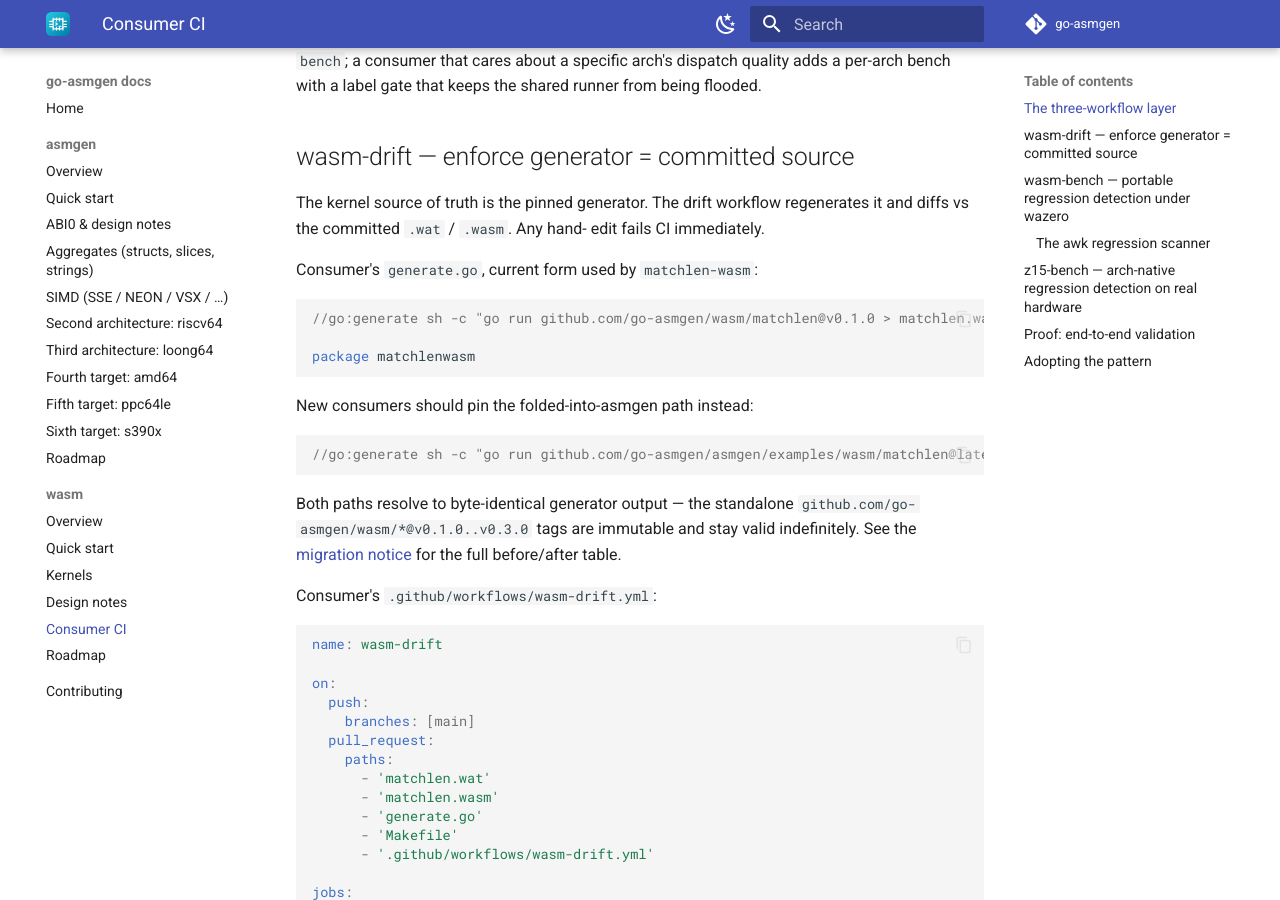
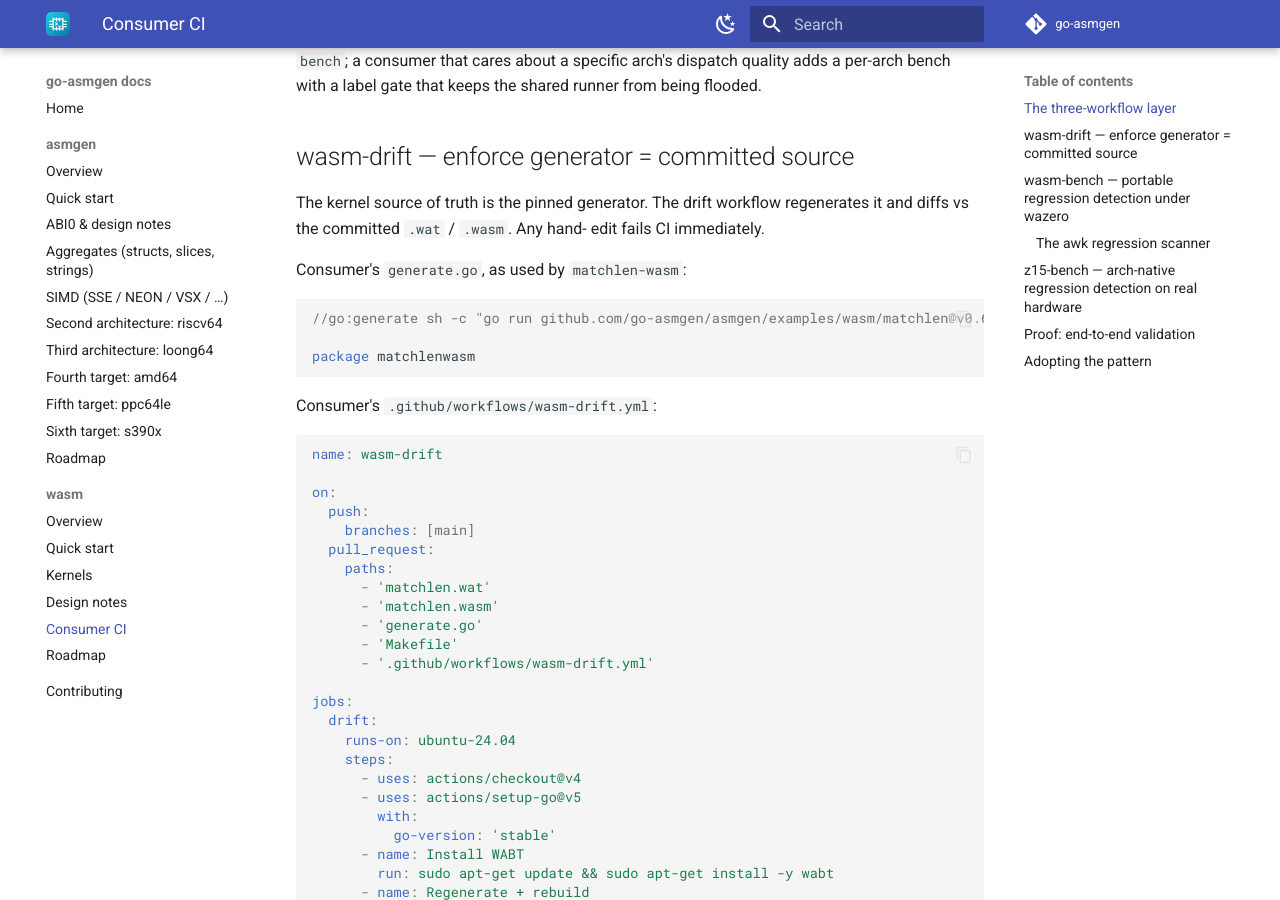
Before and after one commit to go-asmgen/docs, an MkDocs documentation site: the page built from docs/wasm/consumer-ci.md, in a window 1280 px wide and 900 px high, scrolled down 788 px. Built offline with MkDocs 1.6.1 and Material for MkDocs 9.7.7, drawn with Linux system fonts in a browser that asks for light colours; the version menu is left out.

Commit message:
docs/wasm: retire standalone repo references
Standalone github.com/go-asmgen/wasm repo is being deleted (the fold
into go-asmgen/asmgen is complete + verified end-to-end). Removing
the 'legacy path still works' claims that would become untrue after
deletion:

  index.md      — 'Was previously a sibling module' admonition now
                  says the standalone repo has been retired; drops
                  the 'consumers pinning the old path continue to
                  work' promise.
  quickstart.md — go run command pinned at asmgen@v0.6.0 (was
                  @latest); dropped the 'Legacy path still works'
                  admonition entirely.
  consumer-ci.md — generate.go example now shows the actual current
                  matchlen-wasm pin (asmgen/examples/wasm/matchlen@v0.6.0)
                  as the ONLY option; dropped the 'both paths
                  resolve to byte-identical output' paragraph and
                  the migration-notice cross-link.

Anyone landing on the docs now sees the current source of truth
without the legacy scaffolding.

Co-Authored-By: Claude Opus 4.8 <noreply@anthropic.com>

````diff
--- a/docs/wasm/consumer-ci.md
+++ b/docs/wasm/consumer-ci.md
@@ -44,25 +44,13 @@ The kernel source of truth is the pinned generator. The drift workflow
 regenerates it and diffs vs the committed `.wat` / `.wasm`. Any hand-
 edit fails CI immediately.
 
-Consumer's `generate.go`, current form used by `matchlen-wasm`:
+Consumer's `generate.go`, as used by `matchlen-wasm`:
 
 ```go
-//go:generate sh -c "go run github.com/go-asmgen/wasm/matchlen@v0.1.0 > matchlen.wat"
+//go:generate sh -c "go run github.com/go-asmgen/asmgen/examples/wasm/matchlen@v0.6.0 > matchlen.wat"
 
 package matchlenwasm
 ```
-
-New consumers should pin the folded-into-asmgen path instead:
-
-```go
-//go:generate sh -c "go run github.com/go-asmgen/asmgen/examples/wasm/matchlen@latest > matchlen.wat"
-```
-
-Both paths resolve to byte-identical generator output — the standalone
-`github.com/go-asmgen/wasm/*@v0.1.0..v0.3.0` tags are immutable and stay
-valid indefinitely. See the
-[migration notice](https://github.com/go-asmgen/wasm) for the full
-before/after table.
 
 Consumer's `.github/workflows/wasm-drift.yml`:
 
````
Also changed, not shown: docs/wasm/index.md (+4 -5 lines), docs/wasm/quickstart.md (+2 -9 lines).
